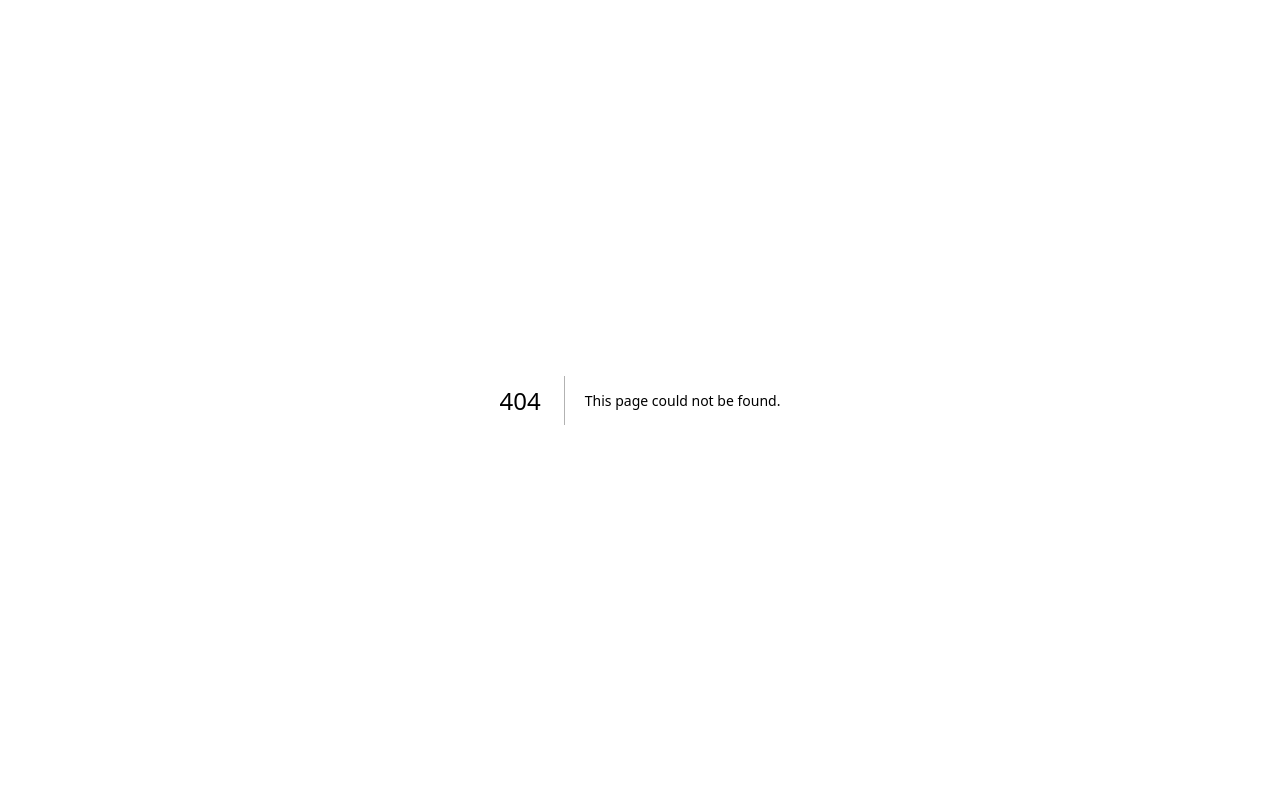
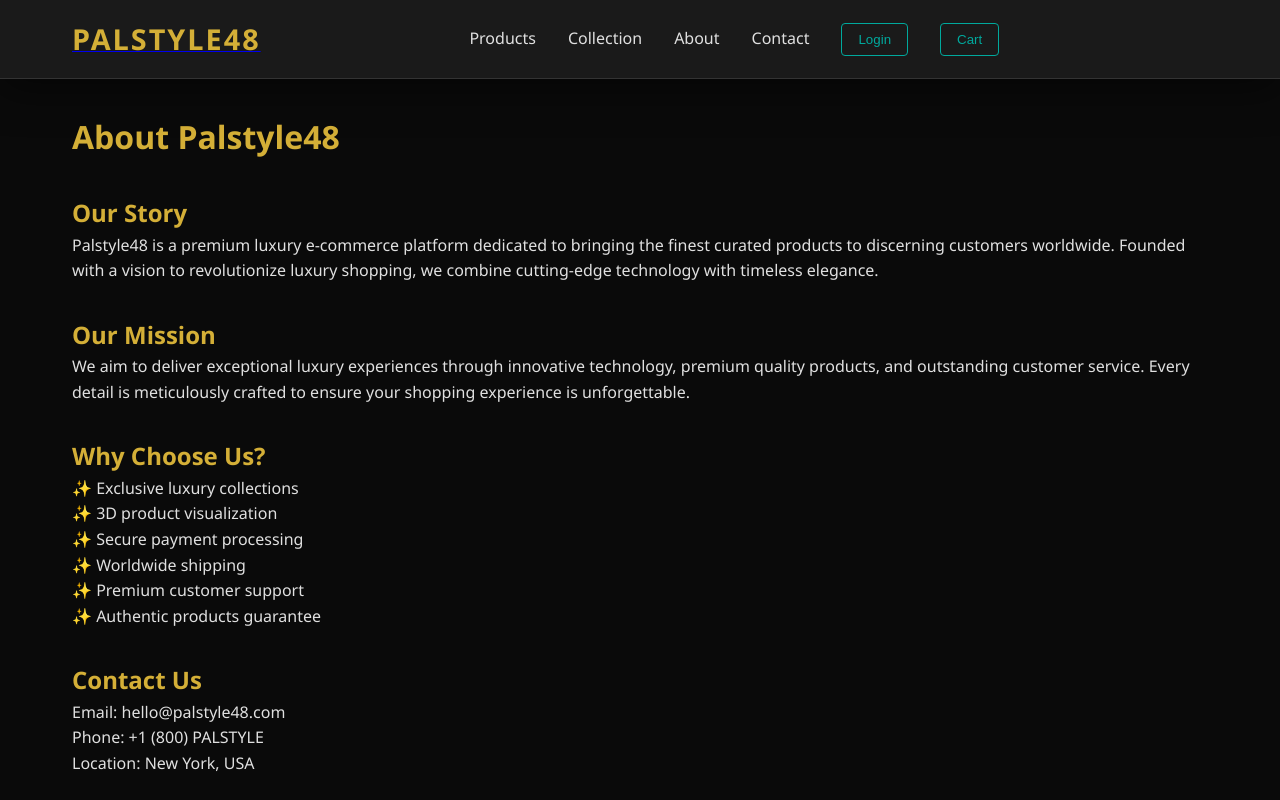
Before and after one commit to seragabd16-ux/palstyle48-shopify, a Next.js app: page /about in a window 1280 px wide. Before the commit this address had no page. Shown: the top 800 px of the page. Built offline with nearby package versions, Linux system fonts and the light colour scheme.

Commit message:
feat: Add About page with company info and contact details

```diff
--- /dev/null
+++ b/pages/about.js
@@ -0,0 +1,46 @@
+import React from 'react';
+import Navigation from '../components/Navigation';
+import Footer from '../components/Footer';
+
+const About = () => {
+  return (
+    <>
+      <Navigation />
+      <div style={{ maxWidth: '1200px', margin: '0 auto', padding: '2rem', color: '#e0e0e0' }}>
+        <h1 style={{ color: '#d4af37', marginBottom: '2rem' }}>About Palstyle48</h1>
+
+        <section style={{ marginBottom: '2rem' }}>
+          <h2 style={{ color: '#d4af37' }}>Our Story</h2>
+          <p>Palstyle48 is a premium luxury e-commerce platform dedicated to bringing the finest curated products to discerning customers worldwide. Founded with a vision to revolutionize luxury shopping, we combine cutting-edge technology with timeless elegance.</p>
+        </section>
+
+        <section style={{ marginBottom: '2rem' }}>
+          <h2 style={{ color: '#d4af37' }}>Our Mission</h2>
+          <p>We aim to deliver exceptional luxury experiences through innovative technology, premium quality products, and outstanding customer service. Every detail is meticulously crafted to ensure your shopping experience is unforgettable.</p>
+        </section>
+
+        <section style={{ marginBottom: '2rem' }}>
+          <h2 style={{ color: '#d4af37' }}>Why Choose Us?</h2>
+          <ul style={{ listStyle: 'none', padding: 0 }}>
+            <li>✨ Exclusive luxury collections</li>
+            <li>✨ 3D product visualization</li>
+            <li>✨ Secure payment processing</li>
+            <li>✨ Worldwide shipping</li>
+            <li>✨ Premium customer support</li>
+            <li>✨ Authentic products guarantee</li>
+          </ul>
+        </section>
+
+        <section>
+          <h2 style={{ color: '#d4af37' }}>Contact Us</h2>
+          <p>Email: hello@palstyle48.com</p>
+          <p>Phone: +1 (800) PALSTYLE</p>
+          <p>Location: New York, USA</p>
+        </section>
+      </div>
+      <Footer />
+    </>
+  );
+};
+
+export default About;
```
